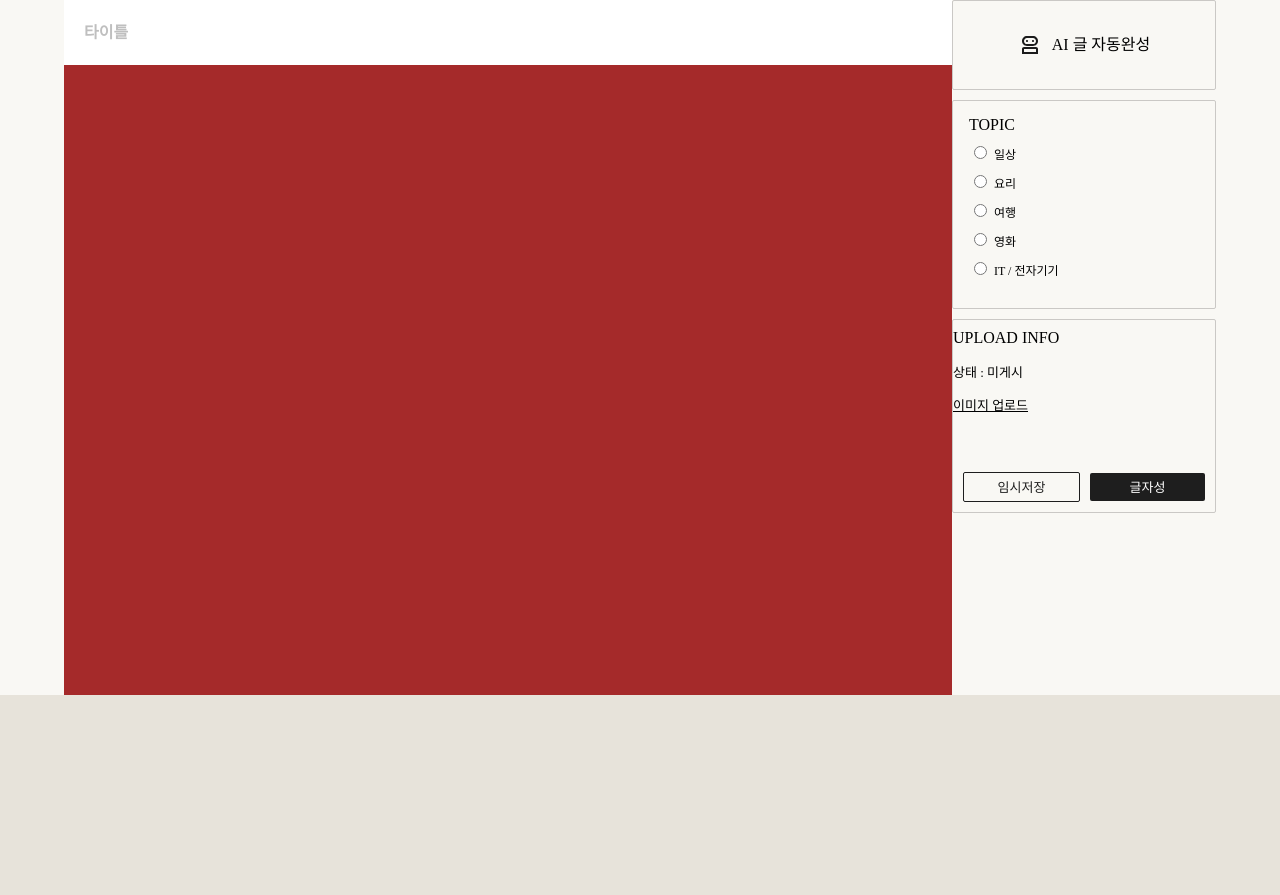
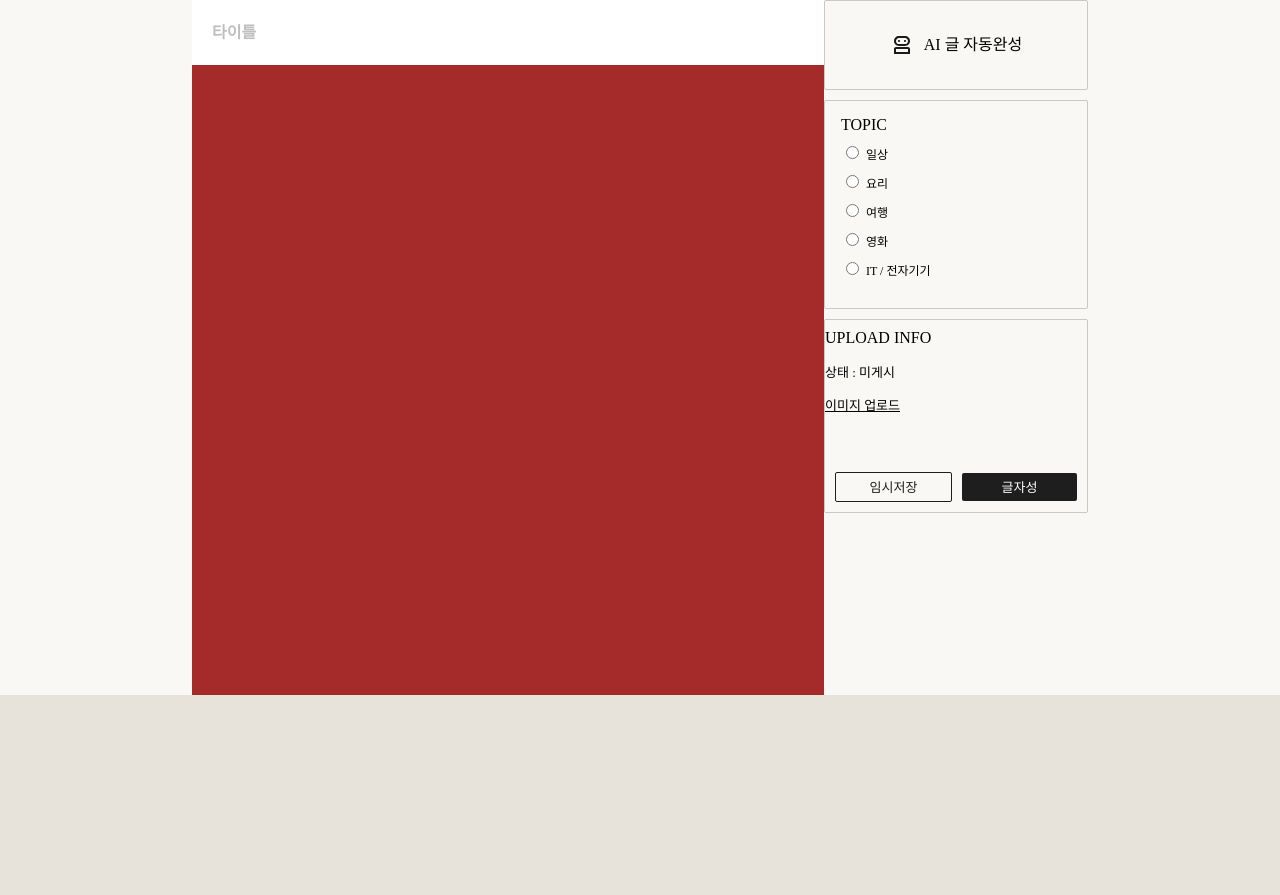
Before and after one commit to wjwjsk/princess_django, a Django app: template blog_project/blog_app/templates/post_write.html in a window 1280 px wide. Shown: the part 105-1000 px from the top of the page. Run offline with Django 4.2, Linux system fonts and the light colour scheme; the template is opened without the code that fills it, so the values that code supplies are empty; parts of the project's set-up code (start-up, migrations or seed data) failed here and were passed over; some libraries are stand-ins or nearby versions; some web fonts are replaced.

Commit message:
postpage 콘텐츠 크기 조정

```diff
--- a/blog_project/blog_app/static/css/post_base.css
+++ b/blog_project/blog_app/static/css/post_base.css
@@ -99,7 +99,7 @@ body {
     position: relative;
     display: flex;
     height: calc(100vh - 105px);;
-    width: 90%;
+    width: 70%;
 
 }
 
--- a/blog_project/blog_app/views.py
+++ b/blog_project/blog_app/views.py
@@ -48,4 +48,4 @@ def postWrite(request):
         # code...
         return redirect('/')
     else:
-        return render(request, 'postWrite.html')
+        return render(request, 'post_write.html')
```
